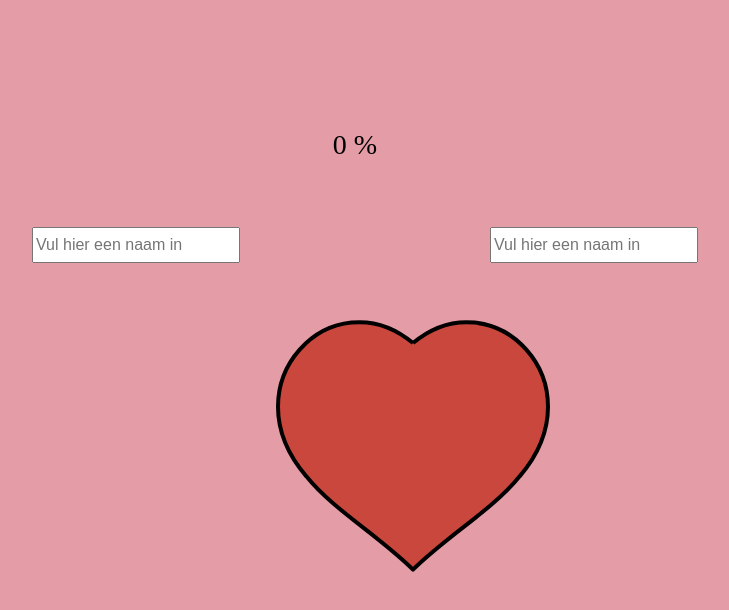
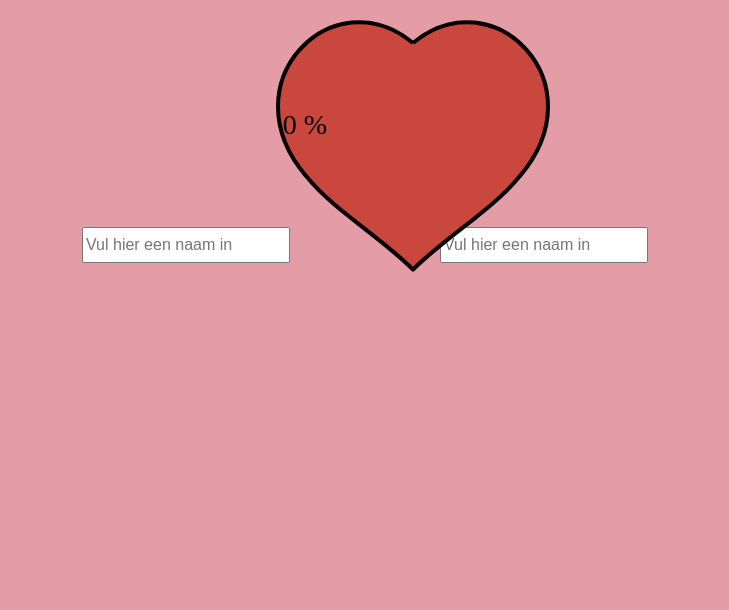
Before and after one commit to LorenzoSpeear/Web-opdracht-1, a plain HTML site: page index.html in a window 1280 px wide. Shown: the part 226-836 px from the top of the page, without its empty margins (285-1014 px from the left). After the commit the page ends 800 px from the top, so only its background shows below. Drawn offline with Linux system fonts and the light colour scheme.

Commit message:
change 2

```diff
--- a/style.css
+++ b/style.css
@@ -16,11 +16,7 @@
     margin-top: -60px;
 }
 
-.heart-frame {
-    width: 400px;
-    height: 400px;
-    margin-left: 490px;
-}
+
 
 .ornament {
     fill: #c9473d;
@@ -55,4 +51,13 @@
     text-align: center;
     font-size: 28px;
     width: 200px;
+    margin-top: -40px;
+    margin-left: -100px;
+    z-index: 3;
 }
+.heart-frame {
+    width: 400px;
+    height: 400px;
+    margin-left: 490px;
+    margin-top: -300px;
+}
```
